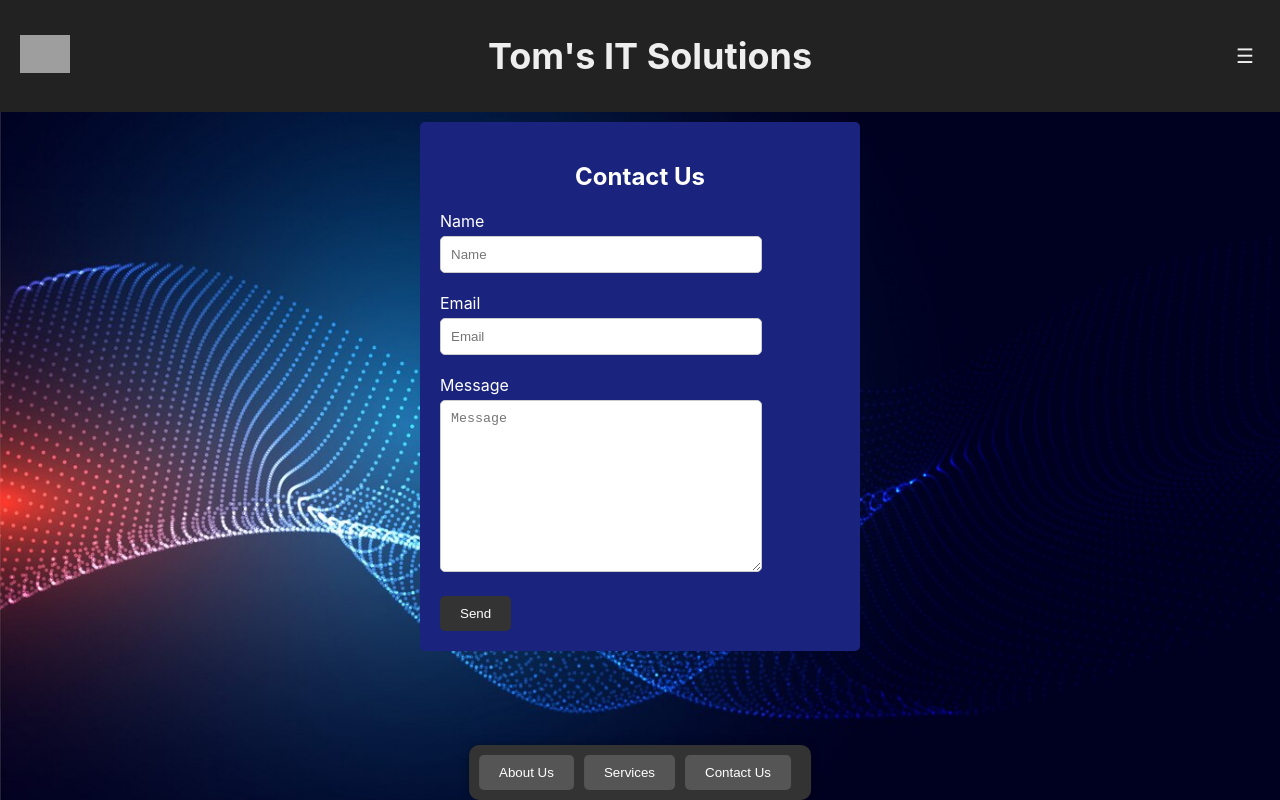
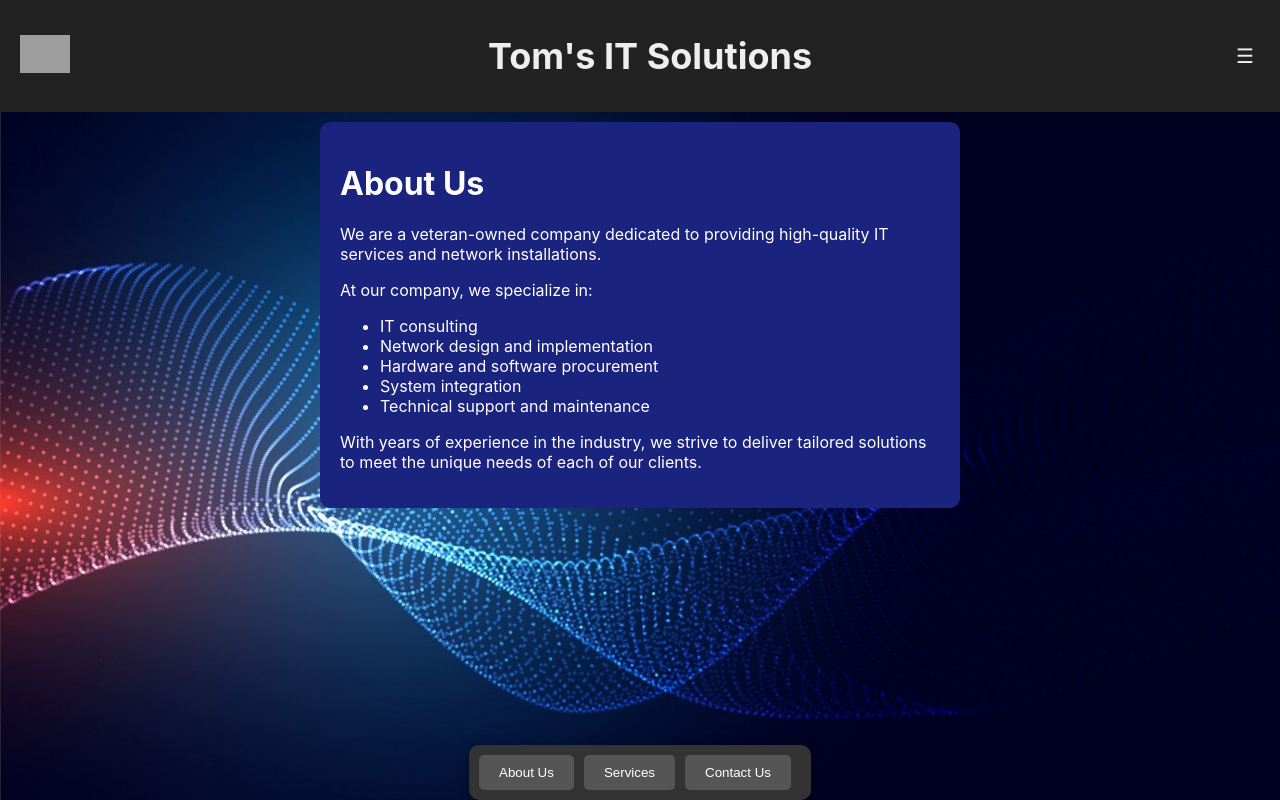
Before and after one commit to tomsitsolutions/tomsitsolutionswebsite, a React (Create React App) app in the folder tomsitsolutions/: page / in a window 1280 px wide. Both pictures are taken after a click on the button "About Us". Built offline with nearby package versions, Linux system fonts and the light colour scheme; grey boxes are pictures that could not be loaded.

Commit message:
add conditional rendering and about us section

```diff
--- /dev/null
+++ b/tomsitsolutions/src/components/About/about.css
@@ -0,0 +1,42 @@
+.about-container {
+    max-width: 600px;
+    margin: 10px auto;
+    padding: 20px;
+    background-color: #1a237e; /* Dark blue background color */
+    color: #ffffff; /* White text color */
+    border-radius: 10px;
+    margin-bottom: 20px; /* Add bottom margin */
+  }
+
+  .about-title {
+    font-size: 2rem;
+    text-align: center;
+  }
+
+  .about-description {
+    font-size: 1.2rem;
+  }
+
+  .about-services {
+    font-weight: bold;
+    margin-top: 20px;
+  }
+
+  .about-list {
+    list-style-type: none;
+    padding: 0;
+  }
+
+  .about-list li {
+    margin-bottom: 5px;
+  }
+
+  .about-more {
+    margin-top: 20px;
+  }
+
+  @media (max-width: 280px) {
+    .about-container {
+      max-width: 90%; /* Adjust max-width for smaller screens */
+    }
+  }
--- /dev/null
+++ b/tomsitsolutions/src/components/About/about.js
@@ -0,0 +1,21 @@
+import React from 'react';
+import './about.css'
+const About = () => {
+  return (
+    <div className="about-container">
+      <h1>About Us</h1>
+      <p>We are a veteran-owned company dedicated to providing high-quality IT services and network installations.</p>
+      <p>At our company, we specialize in:</p>
+      <ul>
+        <li>IT consulting</li>
+        <li>Network design and implementation</li>
+        <li>Hardware and software procurement</li>
+        <li>System integration</li>
+        <li>Technical support and maintenance</li>
+      </ul>
+      <p>With years of experience in the industry, we strive to deliver tailored solutions to meet the unique needs of each of our clients.</p>
+    </div>
+  );
+};
+
+export default About;
--- a/tomsitsolutions/src/components/Footnav/footnav.js
+++ b/tomsitsolutions/src/components/Footnav/footnav.js
@@ -4,12 +4,12 @@ import './footnav.css'; // Import the CSS file
 
 //main function
 
-const Footnav = () => {
+const Footnav = ({ onButtonClick }) => {
     return (
       <div className="navbar">
-        <button>About Us</button>
-        <button>Services</button>
-        <button>Contact Us</button>
+        <button onClick={() => onButtonClick(1)}>About Us</button>
+        <button onClick={() => onButtonClick(2)}>Services</button>
+        <button onClick={() => onButtonClick(3)}>Contact Us</button>
       </div>
     );
   };
--- a/tomsitsolutions/src/index.js
+++ b/tomsitsolutions/src/index.js
@@ -1,22 +1,41 @@
-import React from 'react';
-import ReactDOM from 'react-dom/client';
+import React, { useState } from 'react';
+import ReactDOM from 'react-dom';
 import './index.css';
-import App from './App';
 import Header from './components/Header/header.js';
 import reportWebVitals from './reportWebVitals';
 import Footnav from './components/Footnav/footnav.js';
 import Contact from './components/Contact/contact.js';
+import About from './components/About/about.js';
 
-const root = ReactDOM.createRoot(document.getElementById('root'));
-root.render(
+const App = () => {
+  const [showAbout, setShowAbout] = useState(false);
+  const [showContact, setShowContact] = useState(false);
+
+  const handleButtonClick = (buttonNumber) => {
+    if (buttonNumber === 1) {
+      setShowAbout(true);
+      setShowContact(false);
+    } else if (buttonNumber === 3) {
+      setShowContact(true);
+      setShowAbout(false);
+    }
+  };
+
+  return (
+    <div>
+      <Header />
+      {showAbout && <About />}
+      {showContact && <Contact />}
+      <Footnav onButtonClick={handleButtonClick} />
+    </div>
+  );
+};
+
+ReactDOM.render(
   <React.StrictMode>
-    <Header />
-    <Contact />
-    <Footnav />
-  </React.StrictMode>
+    <App />
+  </React.StrictMode>,
+  document.getElementById('root')
 );
 
-// If you want to start measuring performance in your app, pass a function
-// to log results (for example: reportWebVitals(console.log))
-// or send to an analytics endpoint. Learn more: https://bit.ly/CRA-vitals
 reportWebVitals();
```
